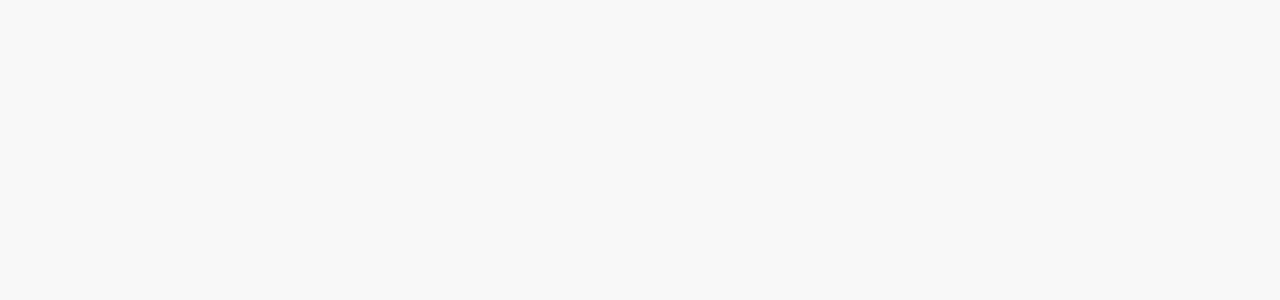
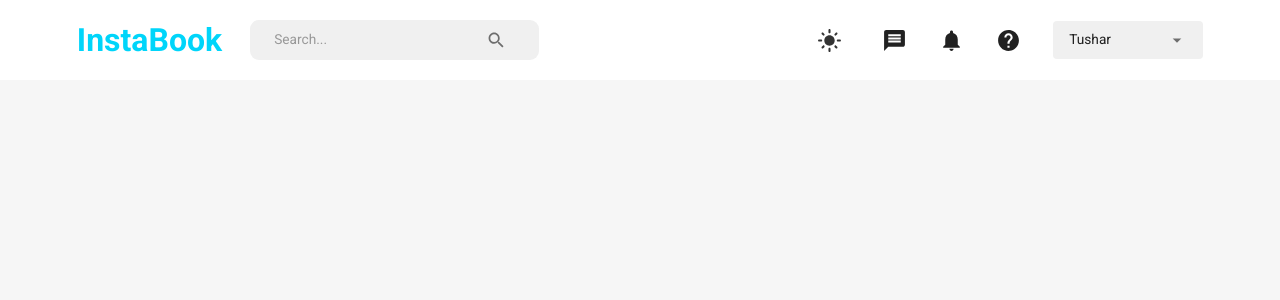
Before and after one commit to asynctushar/instabook, a React (Create React App) app in the folder frontend/: page / in a window 1280 px wide. Shown: the top 300 px of the page. Built offline with nearby package versions, Linux system fonts and the light colour scheme.

Commit message:
navbar design complete in frontend

```diff
--- a/frontend/src/components/NavBar.js
+++ b/frontend/src/components/NavBar.js
@@ -0,0 +1,137 @@
+import { useTheme, useMediaQuery, Box, IconButton, FormControl, MenuItem, Select, Typography, InputBase } from '@mui/material';
+import { Search, Message, DarkMode, LightMode, Notifications, Help, Menu, Close } from '@mui/icons-material';
+import { useSelector, useDispatch } from 'react-redux';
+import { useNavigate } from 'react-router-dom';
+import { changeMode } from '../redux/actions/appAction';
+import FlexBetween from '../customs/FlexBetween';
+import { Fragment, useState } from 'react';
+
+const NavBar = () => {
+    const [isMobileMenuToggle, setIsMobileMenuToggle] = useState(false);
+    const dispatch = useDispatch();
+    const navigate = useNavigate();
+    const isMobileScreen = useMediaQuery('(max-width: 980px)');
+    const theme = useTheme();
+    // colors
+    const neutralLight = theme.palette.neutral.light;
+    const dark = theme.palette.neutral.dark;
+    const background = theme.palette.background.default;
+    const primaryLight = theme.palette.primary.light;
+    const primaryDark = theme.palette.primary.dark;
+    const alt = theme.palette.background.alt;
+
+    return (
+        <FlexBetween padding="1rem 6%" backgroundColor={alt} >
+            <FlexBetween gap="1.75rem">
+                <Typography fontWeight="bold" fontSize="clamp(1rem, 2rem, 2.25rem)" color="primary" onClick={() => navigate('/')} sx={{
+                    transition: 'all .3s',
+                    ":hover": {
+                        color: primaryDark,
+                        cursor: 'pointer'
+                    }
+                }}>
+                    InstaBook
+                </Typography>
+                {!isMobileScreen && (
+                    <FlexBetween backgroundColor={neutralLight} borderRadius="9px" gap="3rem" padding=".1rem 1.5rem">
+                        <InputBase placeholder="Search..." />
+                        <IconButton>
+                            <Search />
+                        </IconButton>
+                    </FlexBetween>
+                )}
+            </FlexBetween>
+            {!isMobileScreen ? (
+                <FlexBetween gap="2rem">
+                    <IconButton onClick={() => dispatch(changeMode())} >
+                        {theme.palette.mode === "dark" ? (
+                            <DarkMode sx={{ fontSize: "25px" }} />
+                        ) : (
+                            <LightMode sx={{ color: dark, fontSize: "25px" }} />
+                        )}
+                    </IconButton>
+                    <Message sx={{ fontSize: "25px" }} />
+                    <Notifications sx={{ fontSize: "25px" }} />
+                    <Help sx={{ fontSize: "25px" }} />
+                    <FormControl variant="standard" value={"Tushar"} >
+                        <Select value={"Tushar"}
+                            sx={{
+                                backgroundColor: neutralLight, width: '150px', borderRadius: ".25rem", p: ".25rem 1rem",
+                                ".MuiSvgIcon-root": {
+                                    pr: '.25rem',
+                                    width: '3rem'
+                                },
+                                ".MuiSelect-select:focus": {
+                                    backgroundColor: neutralLight
+                                }
+                            }}
+                            input={<InputBase />}
+                        >
+                            <MenuItem value={"Tushar"}>
+                                <Typography >
+                                    Tushar
+                                </Typography>
+                            </MenuItem>
+                            <MenuItem onClick={() => console.log("log out")}>
+                                Log Out
+                            </MenuItem>
+                        </Select>
+                    </FormControl>
+                </FlexBetween>
+            ) : (
+                <Fragment>
+                    <IconButton onClick={() => setIsMobileMenuToggle(!isMobileMenuToggle)} sx={{fontSize: "25px"}}>
+                        <Menu />
+                    </IconButton>
+                    {isMobileScreen && isMobileMenuToggle && (
+                        <Box position="fixed" top="0" right="0" bottom="0" height="100%" zIndex="10" maxWidth="500px" minWidth="300px" backgroundColor={background}>
+                            <Box display="flex" justifyContent="flex-end" p="1.25rem 3.5rem">
+                                <IconButton onClick={() => setIsMobileMenuToggle(!setIsMobileMenuToggle)} >
+                                    <Close />
+                                </IconButton>
+                            </Box>
+                            {/* mobile menu items */}
+                            <FlexBetween flexDirection="column" justifyContent="center" gap="3rem" >
+                                <IconButton onClick={() => dispatch(changeMode())} >
+                                    {theme.palette.mode === "dark" ? (
+                                        <DarkMode sx={{ fontSize: "25px" }} />
+                                    ) : (
+                                        <LightMode sx={{ color: dark, fontSize: "25px" }} />
+                                    )}
+                                </IconButton>
+                                <Message sx={{ fontSize: "25px" }} />
+                                <Notifications sx={{ fontSize: "25px" }} />
+                                <Help sx={{ fontSize: "25px" }} />
+                                <FormControl variant="standard" value={"Tushar"} >
+                                    <Select value={"Tushar"}
+                                        sx={{
+                                            backgroundColor: neutralLight, width: '150px', borderRadius: ".25rem", p: ".25rem 1rem",
+                                            ".MuiSvgIcon-root": {
+                                                pr: '.25rem',
+                                                width: '3rem'
+                                            },
+                                            ".MuiSelect-select:focus": {
+                                                backgroundColor: neutralLight
+                                            }
+                                        }}
+                                        input={<InputBase />}
+                                    >
+                                        <MenuItem value={"Tushar"}>
+                                            <Typography >
+                                                Tushar
+                                            </Typography>
+                                        </MenuItem>
+                                        <MenuItem onClick={() => console.log("log out")}>
+                                            Log Out
+                                        </MenuItem>
+                                    </Select>
+                                </FormControl>
+                            </FlexBetween>
+                        </Box>
+                    )}
+                </Fragment>
+            )}
+        </FlexBetween>
+    )
+}
+export default NavBar;
--- a/frontend/src/redux/actions/appAction.js
+++ b/frontend/src/redux/actions/appAction.js
@@ -0,0 +1,6 @@
+import appSlice from "../slices/appSlice";
+const { setMode } = appSlice.actions;
+
+export const changeMode = () => (dispatch) => {
+    dispatch(setMode());
+}
--- a/frontend/src/screens/Home.js
+++ b/frontend/src/screens/Home.js
@@ -1,8 +1,8 @@
+import Navbar from '../components/NavBar';
+
 const Home = () => {
     return (
-        <div>
-
-        </div>
-  )
+        <Navbar />
+    )
 }
 export default Home;
```
